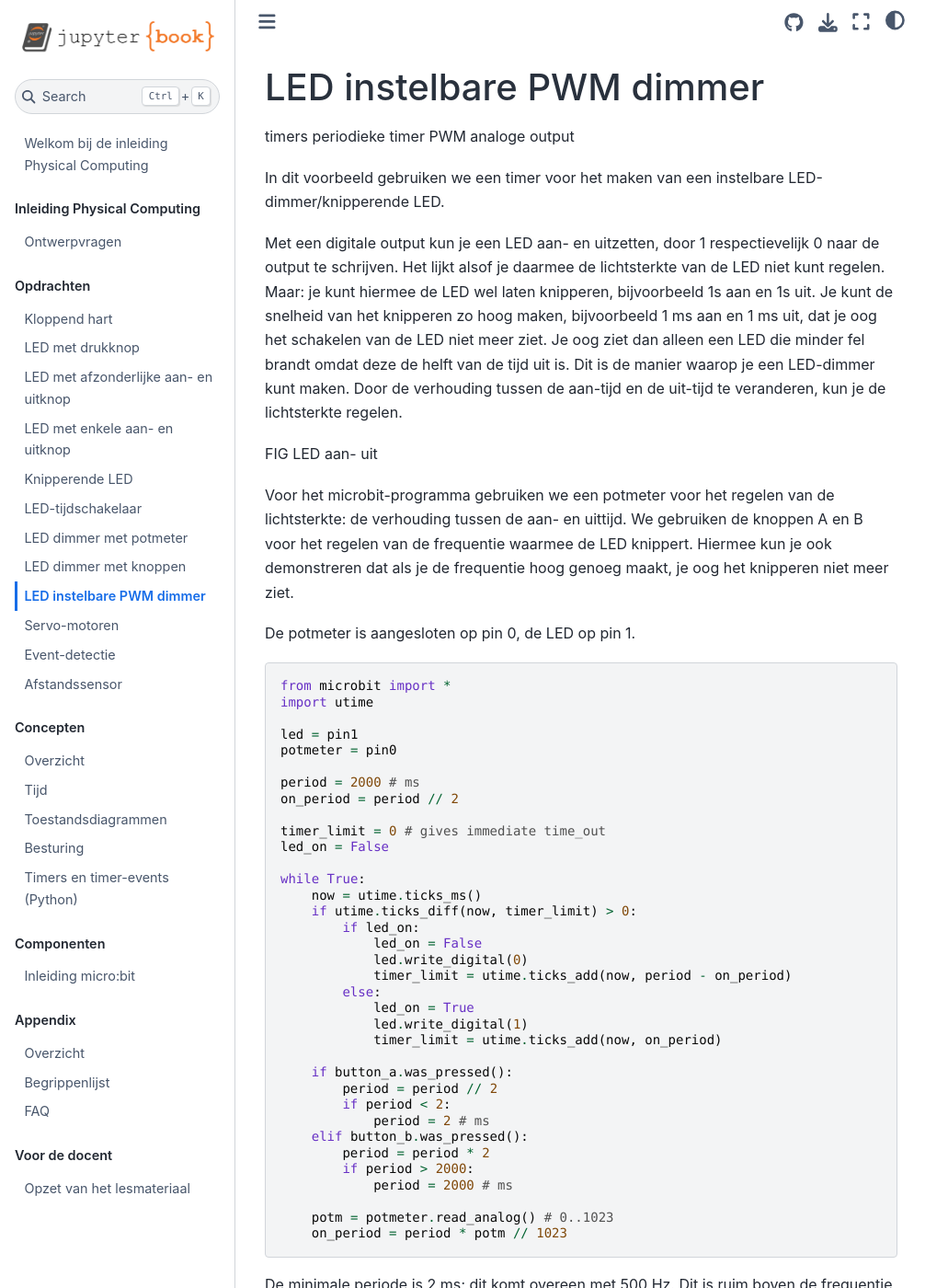
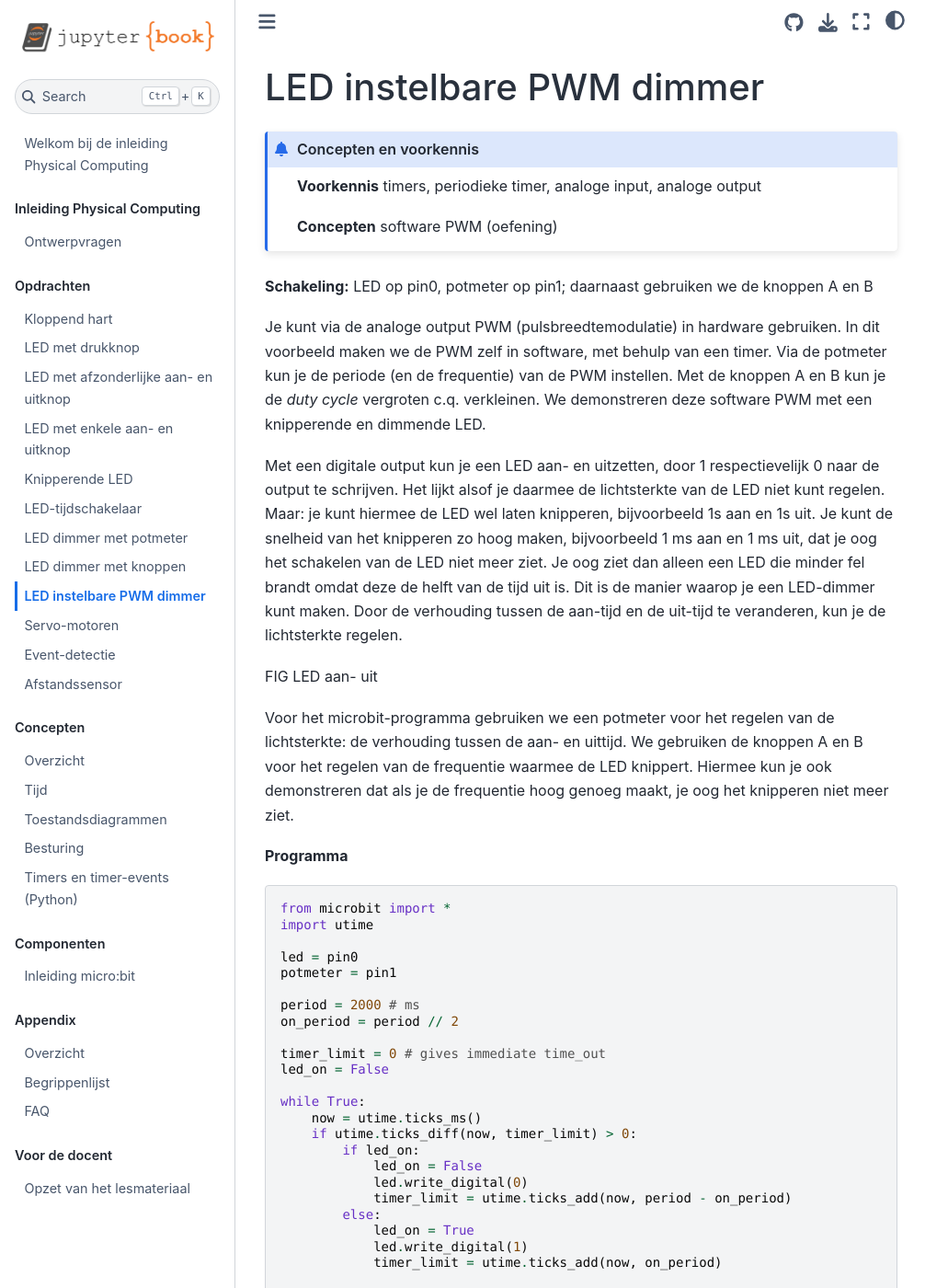
Before and after one commit to eelcodijkstra/pcintrobook, a Jupyter Book: the page built from opdrachten/led-instelbare-pwm.md, in a window 1280 px wide and 1400 px high. Shown: the whole window at 92% size, without its empty margins (0-1031 px from the left). Built offline with Jupyter Book 1.0.4 settings and Sphinx 7.4.7 and the Sphinx Book theme 1.1.4, drawn with Linux system fonts in a browser that asks for light colours; pages that are not in the unit, such as notebooks, are missing from menus; some of the changed text lies outside the part shown.

Commit message:
Update led-instelbare-pwm.md

````diff
--- a/opdrachten/led-instelbare-pwm.md
+++ b/opdrachten/led-instelbare-pwm.md
@@ -1,8 +1,14 @@
 # LED instelbare PWM dimmer
 
-timers periodieke timer PWM analoge output
+:::{admonition} Concepten en voorkennis
+**Voorkennis** timers, periodieke timer, analoge input, analoge output
 
-In dit voorbeeld gebruiken we een timer voor het maken van een instelbare LED-dimmer/knipperende LED.
+**Concepten** software PWM (oefening)
+:::
+
+**Schakeling:** LED op pin0, potmeter op pin1; daarnaast gebruiken we de knoppen A en B
+
+Je kunt via de analoge output PWM (pulsbreedtemodulatie) in hardware gebruiken. In dit voorbeeld maken we de PWM zelf in software, met behulp van een timer. Via de potmeter kun je de periode (en de frequentie) van de PWM instellen. Met de knoppen A en B kun je de *duty cycle* vergroten c.q. verkleinen. We demonstreren deze software PWM met een knipperende en dimmende LED.
 
 Met een digitale output kun je een LED aan- en uitzetten, door 1 respectievelijk 0 naar de output te schrijven. Het lijkt alsof je daarmee de lichtsterkte van de LED niet kunt regelen. Maar: je kunt hiermee de LED wel laten knipperen, bijvoorbeeld 1s aan en 1s uit. Je kunt de snelheid van het knipperen zo hoog maken, bijvoorbeeld 1 ms aan en 1 ms uit, dat je oog het schakelen van de LED niet meer ziet. Je oog ziet dan alleen een LED die minder fel brandt omdat deze de helft van de tijd uit is. Dit is de manier waarop je een LED-dimmer kunt maken. Door de verhouding tussen de aan-tijd en de uit-tijd te veranderen, kun je de lichtsterkte regelen.
 
@@ -10,14 +16,14 @@ FIG LED aan- uit
 
 Voor het microbit-programma gebruiken we een potmeter voor het regelen van de lichtsterkte: de verhouding tussen de aan- en uittijd. We gebruiken de knoppen A en B voor het regelen van de frequentie waarmee de LED knippert. Hiermee kun je ook demonstreren dat als je de frequentie hoog genoeg maakt, je oog het knipperen niet meer ziet.
 
-De potmeter is aangesloten op pin 0, de LED op pin 1.
+**Programma**
 
 ```Python
 from microbit import *
 import utime
 
-led = pin1
-potmeter = pin0
+led = pin0
+potmeter = pin1
 
 period = 2000 # ms
 on_period = period // 2
@@ -84,11 +90,11 @@ Je krijgt dan:
 
 **Opmerking.** Je kunt op deze manier de LED niet helemaal uitschakelen: het programma blijft schakelen tussen aan en uit, waardoor ook voor on_period == 0 de LED korte tijd brandt. En je ook is gevoelig genoeg om dat nog wel waar te nemen. Test dit maar eens door via knop B de maximale periode in te stellen (2 seconden), en met de potmeter de aan-periode minimaal (0) te maken: je blijft die korte flits zien.
 
-**Analoge output: PWM**
+**Analoge output: hardware PWM**
 
 In het voorbeeld hierboven wordt de lichtsterkte van de LED aangepast door de verhouding tussen de aan-tijd en de uit-tijd te veranderen, ofwel tussen de aan-tijd en de hele periode. Dit principe heet pulsbreedte modulatie ( Pulse Width Modulation, PWM): hiermee kun je via een digitale output een analoog niveau instellen. De verhouding tussen de aan-tijd en de periode heet de duty cycle; meestal druk je die uit als percentage. Een aan-tijd van 5 ms met een periode van 20 ms heeft dan een duty cycle van 25%; 10 ms op 20 ms 50%; enzovoorts.
 
-De analoge output van de microbit, met de Python functie pin.analog_write(x), stuurt de betreffende pin aan met een PWM-signaal. De parameter x moet liggen tussen 0 en 1023, voor een duty cycle van 0% tot 100%.
+De analoge output van de microbit, met de Python functie `pin.analog_write(x)`, stuurt de betreffende pin aan met een PWM-signaal. De parameter x moet liggen tussen 0 en 1023, voor een duty cycle van 0% tot 100%.
 
 Met deze analoge output kun je een analoog niveau instellen, bijvoorbeeld de lichtsterkte van een LED, of de snelheid van een motor. Deze is niet geschikt voor een echt analoog signaal, zoals spraak: daarvoor heb je een uitgang nodig met een digitaal/analoog omzetter. Maar dat valt buiten het bestek van de microbit. (De "muziek" die de microbit maakt is helemaal gemaakt met een digitale uitgang die je aanstuurt met een periodiek signaal met verschillende periodes (toonhoogtes).)
 
````
